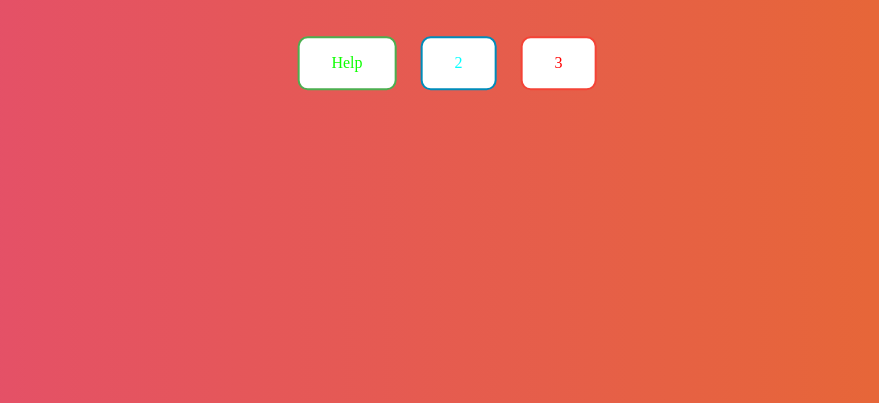
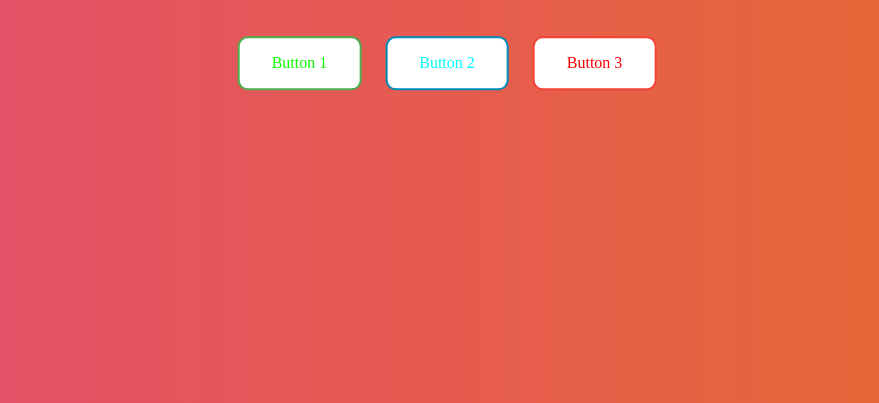
Before and after one commit to bdubtga/portfolio, a plain HTML site: page index.html in a window 1280 px wide. Shown: the part 397-800 px from the top of the page, without its empty margins (193-1072 px from the left). Drawn offline with Linux system fonts and the light colour scheme.

Commit message:
Update index.html

```diff
--- a/index.html
+++ b/index.html
@@ -17,13 +17,13 @@
         <h1>Benji Wallis</h1>
         <div class="navigation">
             <button class="btn b1">
-                <a href="about.html" class="btntxt bt1">Help</a>
+                <a href="about.html" class="btntxt bt1">Button 1</a>
             </button>
             <button class="btn b2">
-                <a href="about.html" class="btntxt bt2">2</a>
+                <a href="about.html" class="btntxt bt2">Button 2</a>
             </button>
             <button class="btn b3">
-                <a href="about.html" class="btntxt bt3">3</a>
+                <a href="about.html" class="btntxt bt3">Button 3</a>
             </button>
         </div>
     </div>
```
